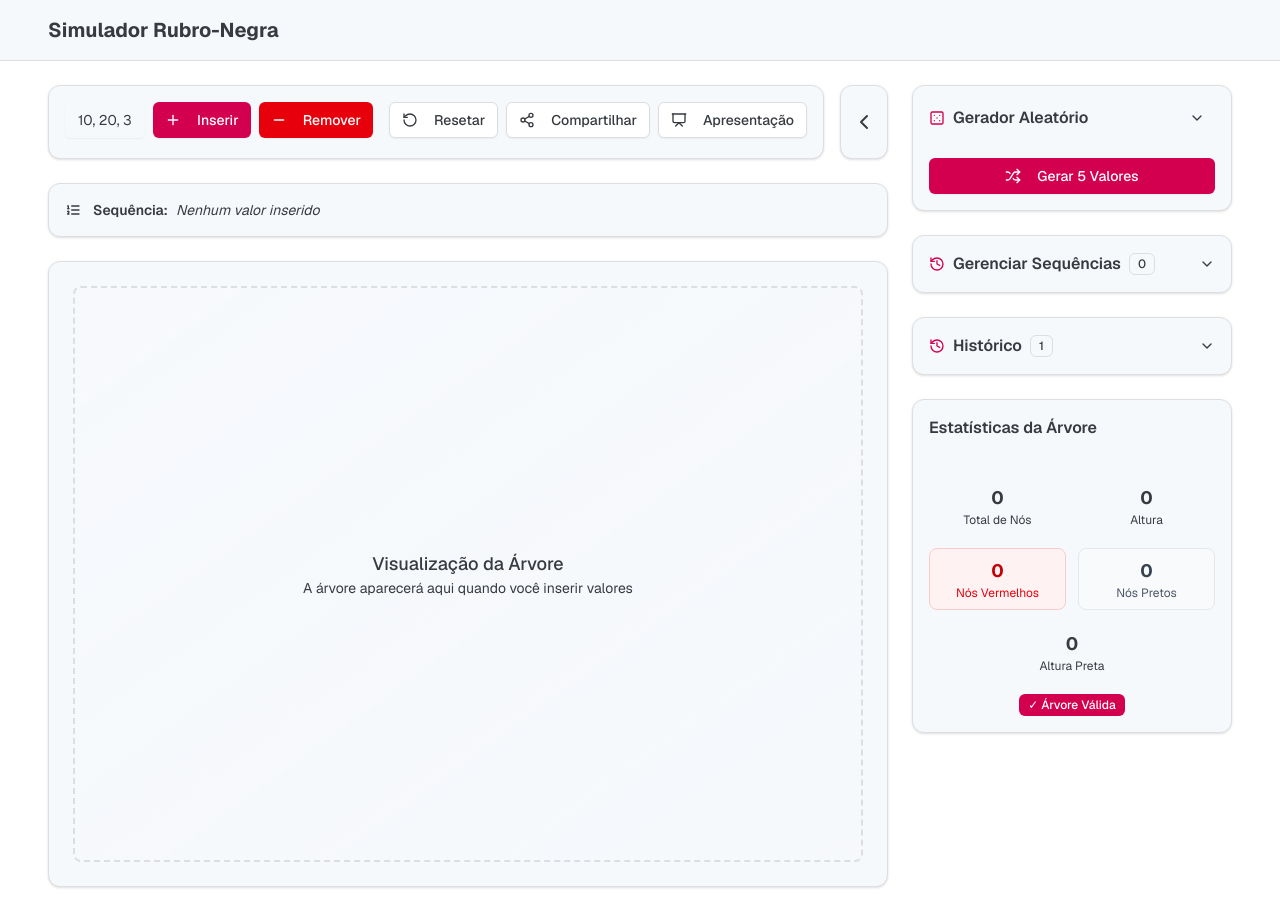
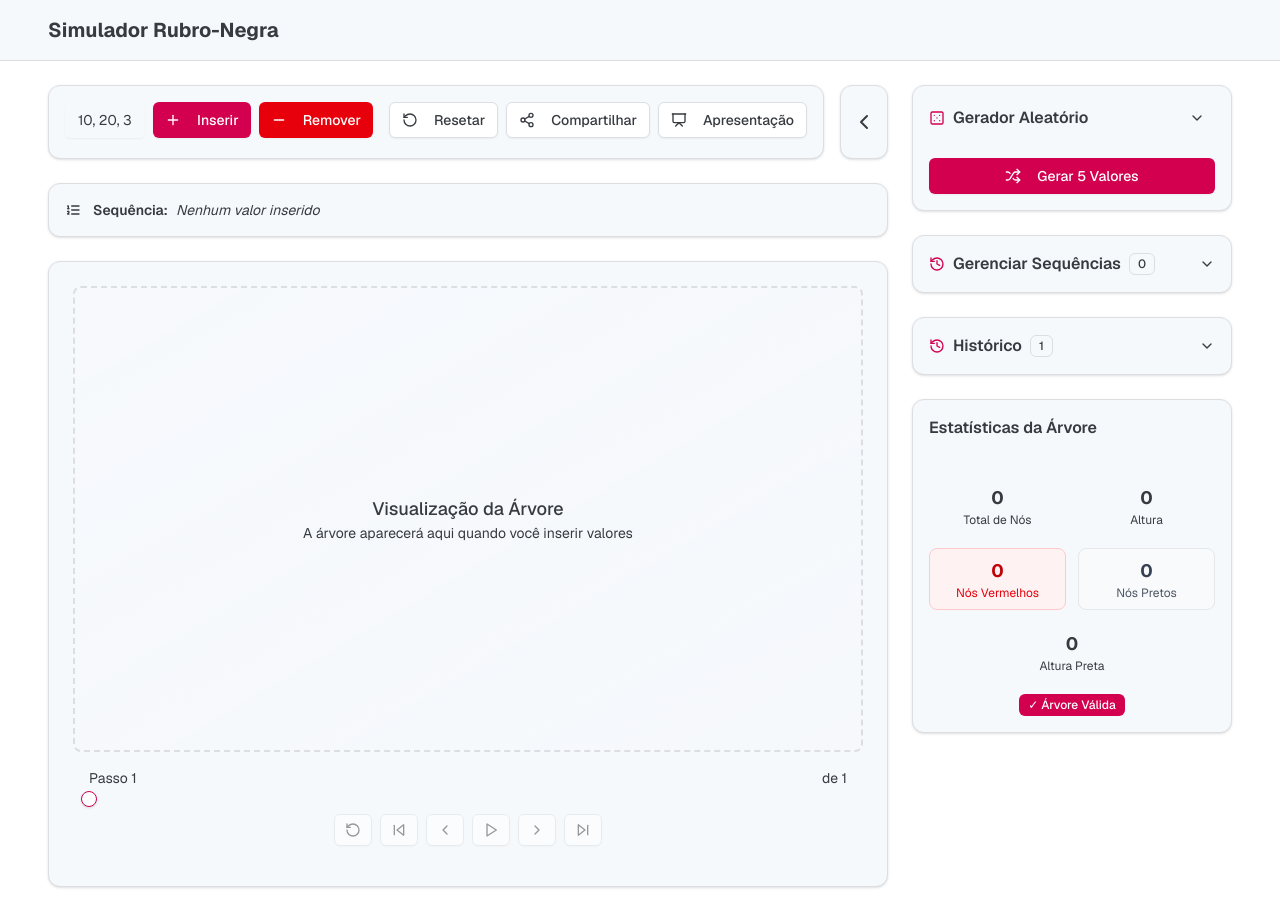
Before and after one commit to Yuud1/projeto-ruboNegro, a Next.js app: page / in a window 1280 px wide. Built offline with nearby package versions, Linux system fonts and the light colour scheme.

Commit message:
fix: TreeVisualization renderization StepNavigator and cursor pointer StepNavigator

```diff
--- a/components/presentation-mode.tsx
+++ b/components/presentation-mode.tsx
@@ -466,10 +466,10 @@ export function PresentationMode({
               }}
               className="flex-1"
             />
-            <Button onClick={handleInsert} size="sm">
+            <Button onClick={handleInsert} size="sm" className="cursor-pointer">
               <Plus className="w-4 h-4 mr-2" /> Inserir
             </Button>
-            <Button variant="destructive" onClick={handleRemove} size="sm">
+            <Button variant="destructive" onClick={handleRemove} size="sm" className="cursor-pointer">
               <Minus className="w-4 h-4 mr-2" /> Remover
             </Button>
           </div>
--- a/components/red-black-tree-visualizer.tsx
+++ b/components/red-black-tree-visualizer.tsx
@@ -269,21 +269,21 @@ export const RedBlackTreeVisualizer = forwardRef<RedBlackTreeVisualizerHandle, P
                           onChange={(e) => setInputValue(e.target.value.replace(/[^0-9,\s-]/g, ""))}
                           onKeyDown={(e) => e.key === "Enter" && handleInsert()}
                         />
-                        <Button onClick={handleInsert}>
+                        <Button onClick={handleInsert} className="cursor-pointer">
                           <Plus className="w-4 h-4 mr-2" /> Inserir
                         </Button>
-                        <Button variant="destructive" onClick={handleDelete}>
+                        <Button variant="destructive" onClick={handleDelete} className="cursor-pointer">
                           <Minus className="w-4 h-4 mr-2" /> Remover
                         </Button>
                       </div>
                       <div className="flex gap-2">
-                        <Button variant="outline" onClick={resetTree}>
+                        <Button variant="outline" onClick={resetTree} className="cursor-pointer">
                           <RotateCcw className="w-4 h-4 mr-2" /> Resetar
                         </Button>
-                        <Button variant="outline" onClick={handleShare}>
+                        <Button variant="outline" onClick={handleShare} className="cursor-pointer">
                           <Share2 className="w-4 h-4 mr-2" /> Compartilhar
                         </Button>
-                        <Button variant="outline" onClick={() => setShowPresentation(true)}>
+                        <Button variant="outline" onClick={() => setShowPresentation(true)} className="cursor-pointer">
                           <Presentation className="w-4 h-4 mr-2" /> Apresentação
                         </Button>
                       </div>
--- a/components/tree-visualization.tsx
+++ b/components/tree-visualization.tsx
@@ -181,6 +181,21 @@ export function TreeVisualization({
             <p className="text-sm">A árvore aparecerá aqui quando você inserir valores</p>
           </div>
         </div>
+        {totalSteps > 0 && (
+          <div className="p-4 *:bg-card">
+            <StepNavigator
+              currentStep={currentStep}
+              totalSteps={totalSteps}
+              canGoNext={canGoNext}
+              canGoPrevious={canGoPrevious}
+              onNextStep={onNextStep}
+              onPreviousStep={onPreviousStep}
+              onGoToStep={onGoToStep}
+              onReset={onReset}
+              currentStepData={currentStepData}
+            />
+          </div>
+        )}
       </div>
     )
   }
```
